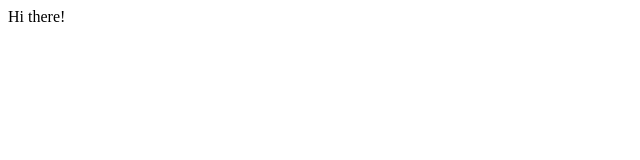
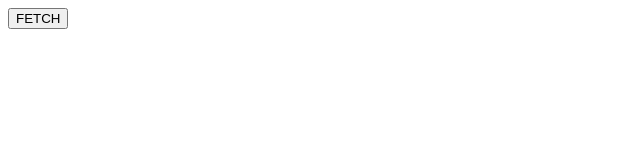
Before and after one commit to HemanthKrishna1/react-reduc-typescript, a React (Create React App) app: page / in a window 1280 px wide. Shown: the top 160 px of the page, without its empty margins (0-640 px from the left). Built offline with nearby package versions, Linux system fonts and the light colour scheme.

Commit message:
rendering a list

```diff
--- a/src/components/App.tsx
+++ b/src/components/App.tsx
@@ -9,8 +9,23 @@
 }
 
 class _App extends React.Component<AppProps>{
+  onButtonClick = (): void => {
+    this.props.fetchTodos();
+  }
+
+  renderList(): JSX.Element[] {
+    return this.props.todos.map((todo: Todo) => {
+      return <div key={todo.id}>{todo.title}</div>
+    })
+  }
+
   render() {
-    return <div>Hi there!</div>;
+    return (
+      <div>
+        <button onClick={this.onButtonClick}>FETCH</button>
+        {this.renderList()}
+      </div>
+    );
   }
 }
 
```
